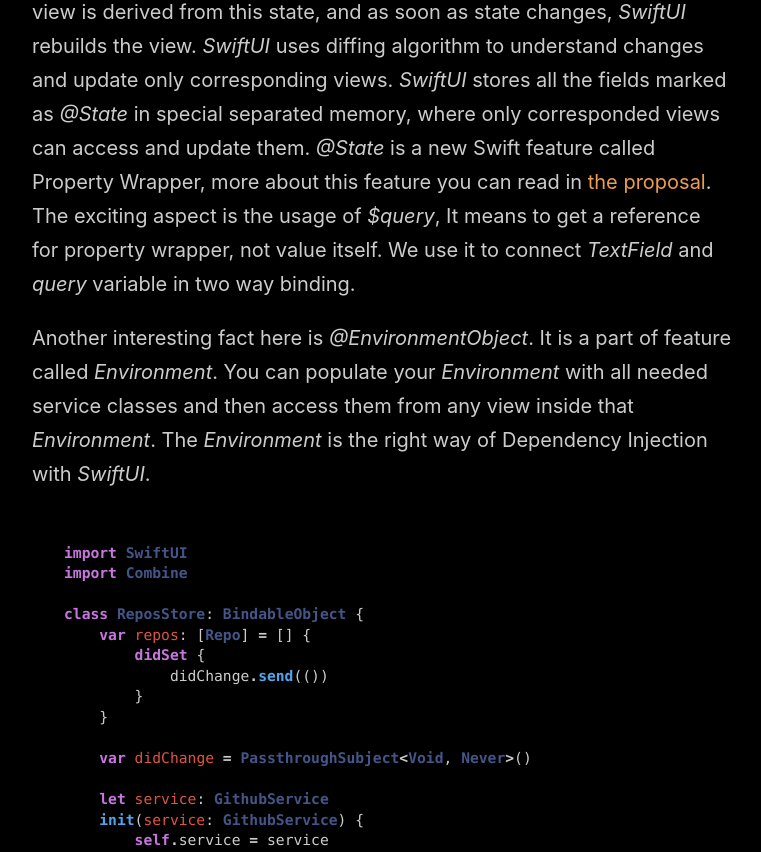
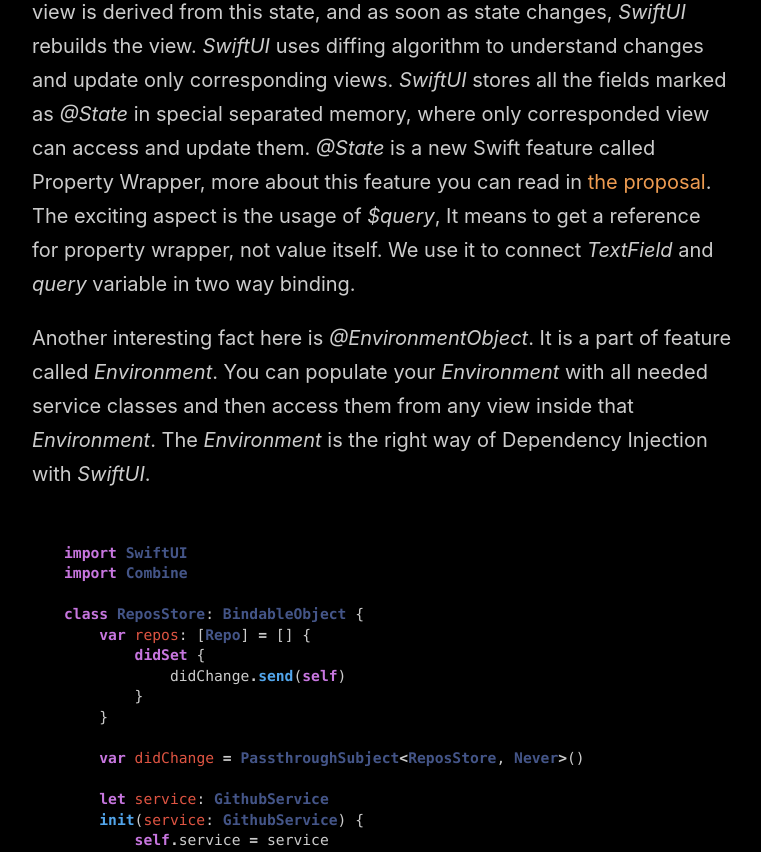
Before and after one commit to mecid/mecid.github.io, a Jekyll site: the page built from _posts/2019-06-05-swiftui-making-real-world-app.md, in a window 1280 px wide and 1400 px high, scrolled down 3062 px. Shown: the part 158-1010 px from the top of the window, without its empty margins (258-1019 px from the left). Built offline with Jekyll 4.4.1, drawn with Linux system fonts in a browser that asks for light colours.

Commit message:
Update 2019-06-05-swiftui-making-real-world-app.md

````diff
--- a/_posts/2019-06-05-swiftui-making-real-world-app.md
+++ b/_posts/2019-06-05-swiftui-making-real-world-app.md
@@ -104,7 +104,7 @@
 }
 ```
 
-Here we have a query field which is marked as *@State*. It means that this view is derived from this state, and as soon as state changes, *SwiftUI* rebuilds the view. *SwiftUI* uses diffing algorithm to understand changes and update only corresponding views. *SwiftUI* stores all the fields marked as *@State* in special separated memory, where only corresponded views can access and update them. *@State* is a new Swift feature called Property Wrapper, more about this feature you can read in [the proposal](https://github.com/apple/swift-evolution/blob/master/proposals/0258-property-delegates.md). The exciting aspect is the usage of *$query*, It means to get a reference for property wrapper, not value itself. We use it to connect *TextField* and *query* variable in two way binding.
+Here we have a query field which is marked as *@State*. It means that this view is derived from this state, and as soon as state changes, *SwiftUI* rebuilds the view. *SwiftUI* uses diffing algorithm to understand changes and update only corresponding views. *SwiftUI* stores all the fields marked as *@State* in special separated memory, where only corresponded view can access and update them. *@State* is a new Swift feature called Property Wrapper, more about this feature you can read in [the proposal](https://github.com/apple/swift-evolution/blob/master/proposals/0258-property-delegates.md). The exciting aspect is the usage of *$query*, It means to get a reference for property wrapper, not value itself. We use it to connect *TextField* and *query* variable in two way binding.
 
 Another interesting fact here is *@EnvironmentObject*. It is a part of feature called *Environment*. You can populate your *Environment* with all needed service classes and then access them from any view inside that *Environment*. The *Environment* is the right way of Dependency Injection with *SwiftUI*.
 
@@ -115,11 +115,11 @@
 class ReposStore: BindableObject {
     var repos: [Repo] = [] {
         didSet {
-            didChange.send(())
+            didChange.send(self)
         }
     }
 
-    var didChange = PassthroughSubject<Void, Never>()
+    var didChange = PassthroughSubject<ReposStore, Never>()
 
     let service: GithubService
     init(service: GithubService) {
````
